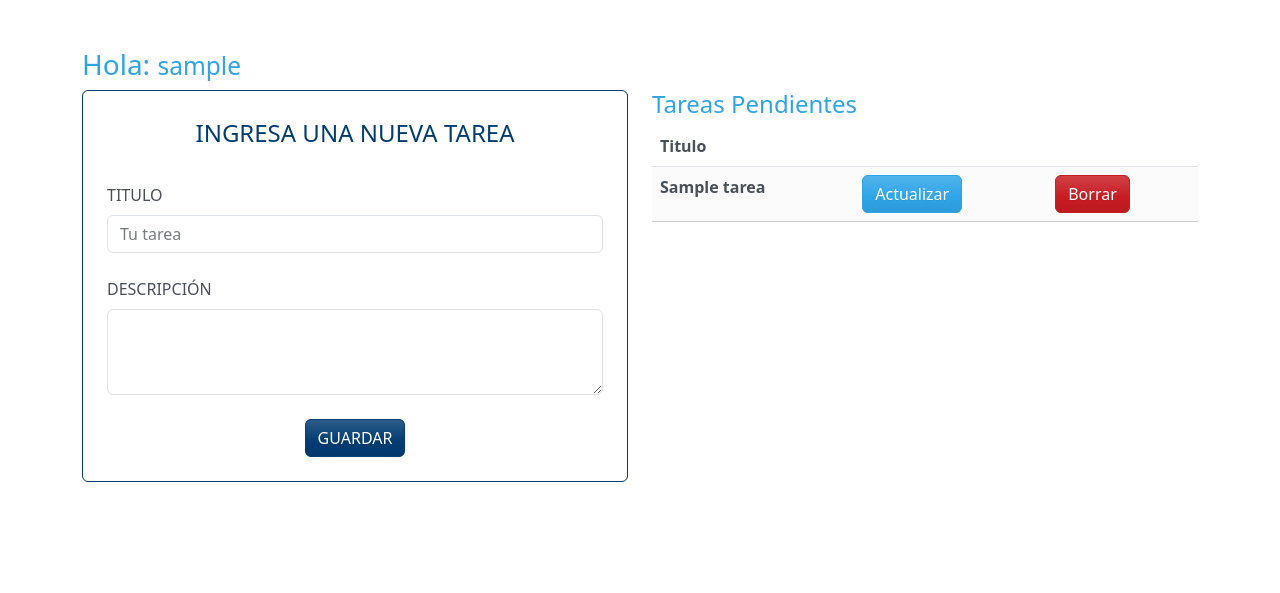
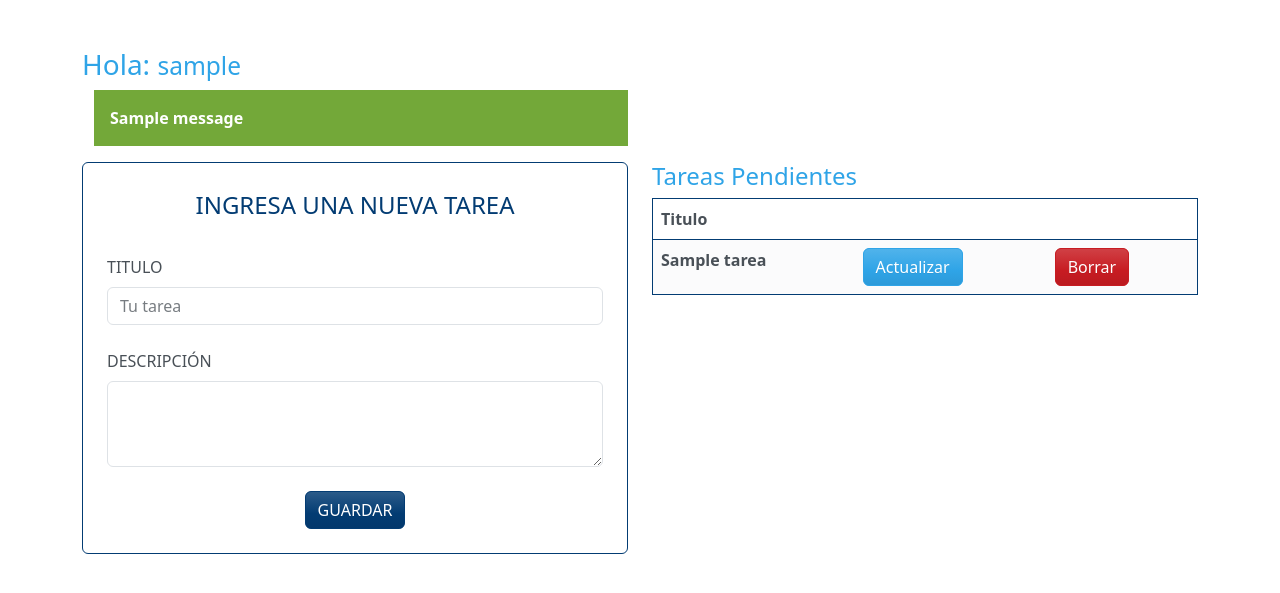
Before and after one commit to sebsolezzi88/Flask-Auth-SQLite, a Flask app: template templates/tareas.html in a window 1280 px wide. Shown: the part 56-649 px from the top of the page. Run offline with Flask 3, Linux system fonts and the light colour scheme; the template is opened without the code that fills it: most values are stand-ins (such as "Sample title", 1, 10 or a date in 2020); one stand-in notice (Sample message) is shown; parts of the project's set-up code (start-up, migrations or seed data) failed here and were passed over; some libraries are stand-ins or nearby versions.

Commit message:
Funcion de borrar tareas

```diff
--- a/main.py
+++ b/main.py
@@ -4,7 +4,7 @@ from flask import Flask,render_template,request,redirect,url_for,flash,session
 from werkzeug.security import check_password_hash
 from database import (crear_data_base,insertar_usuario,buscar_username,
                       buscar_username_password,buscar_tareas_por_user_id,
-                      agregar_tarea)
+                      agregar_tarea,obtener_tarea_por_id,borrar_tarea_db)
 
 #Cargar variable de entorno
 load_dotenv()
@@ -94,6 +94,26 @@ def login():
 
     return render_template('login.html')
 
+#Borrar tarea
+@app.route('/borrar/<int:id>',methods=["POST"])
+def borrar_tarea(id):
+    if 'user_id' not in session:
+        return redirect('/login')
+
+
+    usuario_id = session['user_id']
+
+    # Obtener la tarea de la base de datos
+    tarea = obtener_tarea_por_id(id)
+
+    # Verifica que la tarea pertenece al usuario
+    if tarea and tarea['user_id'] == usuario_id:
+        borrar_tarea_db(id)
+        flash('Tarea borrada correctamente')
+    else:
+        flash('No tienes permiso para borrar esta tarea')
+
+    return redirect('/tareas')
 
 if __name__ == "__main__":
     app.run(debug=True)
--- a/templates/tareas.html
+++ b/templates/tareas.html
@@ -3,6 +3,20 @@
 <div class="container mt-5">
   <div class="row">
     <h3>Hola: <small>{{user_name}}</small></h3>
+  </div>
+
+  <div class="container">
+    <div class="row">
+        <div class="col-12 col-md-6">
+            {% with mensajes = get_flashed_messages() %}
+                 {% if mensajes %}
+                    {% for msg in mensajes %}
+                        <p class="text-white p-3 fw-bold bg-success">{{ msg }}</p>
+                    {% endfor %}
+                {% endif %}
+            {% endwith %}
+        </div>
+    </div>
   </div>
 
   <div class="row">
@@ -53,7 +67,7 @@
     <div class="col-12 col-md-6">
         {% if tareas %}
             <h4>Tareas Pendientes</h4>
-            <table class="table table-hover">
+            <table class="table table-hover border border-1 border-info p-4">
             <thead>
                 <tr>
                     <th scope="col">Titulo</th>
@@ -62,10 +76,14 @@
                 </tr>
             </thead>
             {% for tarea in tareas %}
-                <tr class="table-secondary">
+                <tr class="table-secondary border border-1 border-info p-4">
                 <th scope="row">{{tarea['titulo']}}</th>
                 <td><a class="btn btn-primary" href="">Actualizar</a></td>
-                <td><a class="btn btn-danger" href="">Borrar</a></td>
+                <td>
+                    <form action="{{ url_for('borrar_tarea', id=tarea['id']) }}" method="POST" style="display:inline;">
+                    <button class="btn btn-danger" type="submit">Borrar</button>
+                </form>
+                </td>
                 </tr>
             {% endfor %}
             </table>
```
Also changed, not shown: database.py (+20 -7 lines), data.db.
